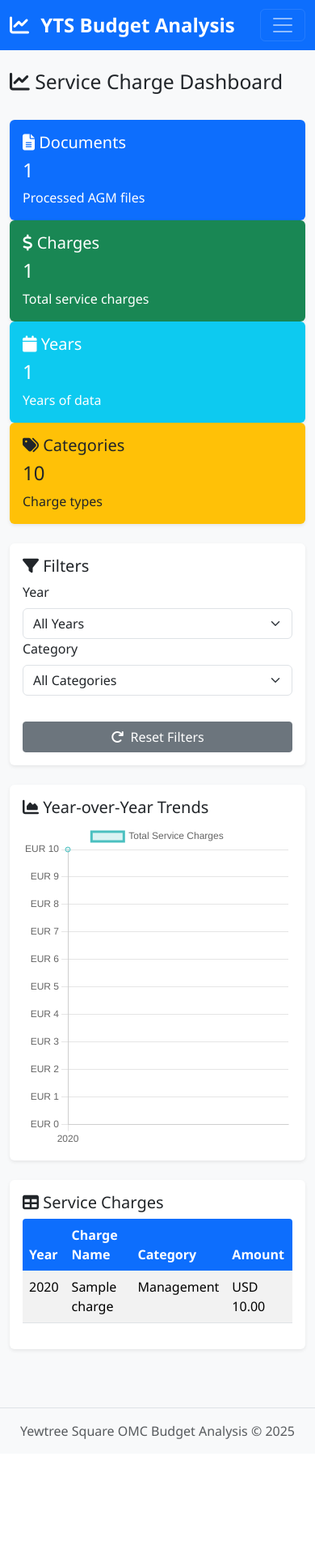
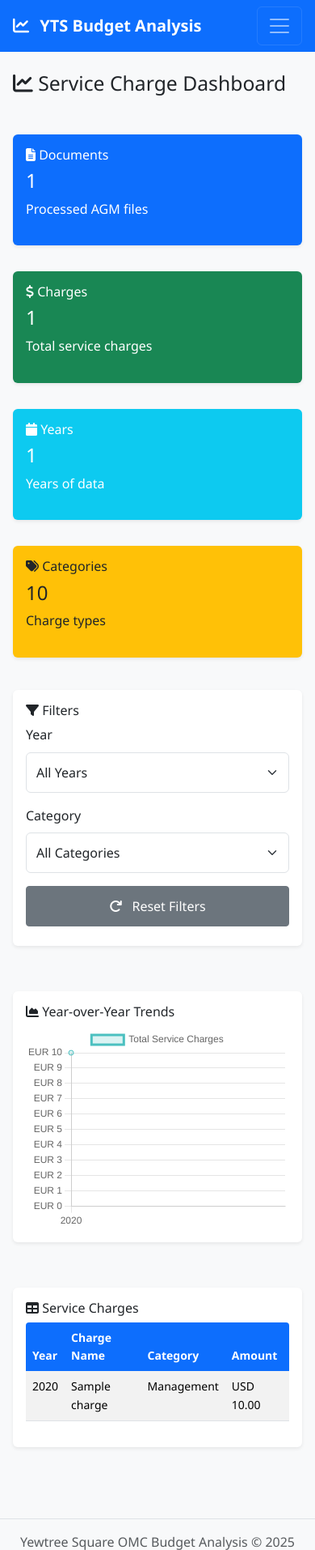
Before and after one commit to ddeveloper72/omc-financial-dasboard, a Flask app: page /dashboard in a window 390 px wide. Shown: the top 1914 px of the page at 81% size. Before the commit the page ends 1777 px from the top, so only its background shows below. Run offline with Flask 3, Linux system fonts and the light colour scheme; data comes from the database, SQL or seed files in the repository; tables that the repository leaves empty hold one stand-in row (values such as "Sample post").

Commit message:
Implement mobile-first UI/UX design improvements
- Add mobile-first responsive design with proper breakpoints (320px-1920px)
- Implement touch-friendly elements (44x44px minimum targets)
- Add responsive typography (16px base, scalable headings)
- Optimize buttons for mobile (full-width stacking, proper padding)
- Improve responsive grid with mobile-first column classes
- Add mobile-optimized navigation with collapsible menu
- Reduce chart height on mobile (250px vs 400px desktop)
- Add form control improvements (44px min-height, 16px font)
- Implement progressive disclosure with optimized spacing
- Add accessibility improvements (ARIA labels, focus states)
- Update copilot instructions with mobile-first design principles

```diff
--- a/static/css/style.css
+++ b/static/css/style.css
@@ -11,6 +11,8 @@
 body {
     font-family: 'Segoe UI', Tahoma, Geneva, Verdana, sans-serif;
     background-color: #f8f9fa;
+    font-size: 16px; /* Mobile-first: minimum readable font size */
+    line-height: 1.6;
 }
 
 /* Navbar customization */
@@ -21,6 +23,29 @@ body {
 
 .navbar-brand i {
     margin-right: 0.5rem;
+}
+
+/* Mobile-optimized navigation */
+.navbar-toggler {
+    min-height: 44px; /* Touch-friendly */
+    min-width: 44px;
+    padding: 0.5rem 0.75rem;
+}
+
+.nav-link {
+    padding: 0.75rem 1rem; /* Larger touch targets */
+    min-height: 44px;
+    display: flex;
+    align-items: center;
+}
+
+@media (max-width: 992px) {
+    .navbar-collapse {
+        background-color: var(--primary-color);
+        padding: 1rem;
+        border-radius: 0.25rem;
+        margin-top: 0.5rem;
+    }
 }
 
 /* Card enhancements */
@@ -95,15 +120,42 @@ body {
     border-radius: 0.25rem;
     font-weight: 500;
     transition: all 0.2s;
+    min-height: 44px; /* Touch-friendly: minimum 44x44px target */
+    min-width: 44px;
+    padding: 0.75rem 1.5rem;
 }
 
 .btn i {
-    margin-right: 0.25rem;
+    margin-right: 0.5rem;
+}
+
+/* Mobile: Stack buttons vertically with full width */
+@media (max-width: 576px) {
+    .btn {
+        display: block;
+        width: 100%;
+        margin-bottom: 0.5rem;
+    }
+
+    .jumbotron .btn {
+        margin-right: 0;
+    }
 }
 
 /* Chart container */
 canvas {
     max-height: 400px;
+}
+
+/* Mobile: Reduce chart height for better visibility */
+@media (max-width: 576px) {
+    canvas {
+        max-height: 250px;
+    }
+
+    #trendsChart {
+        max-height: 250px !important;
+    }
 }
 
 /* Footer */
@@ -117,19 +169,113 @@ footer {
     animation: fa-spin 1s infinite linear;
 }
 
-/* Responsive adjustments */
-@media (max-width: 768px) {
+/* Mobile-first responsive adjustments */
+@media (max-width: 576px) {
+    /* Extra small devices (phones) */
+    .jumbotron {
+        padding: 2rem 1rem !important;
+    }
+
     .jumbotron h1 {
-        font-size: 2rem;
+        font-size: 1.75rem;
+    }
+
+    .jumbotron p {
+        font-size: 1rem;
+    }
+
+    .card {
+        margin-bottom: 1rem;
     }
 
     .card-body h2 {
         font-size: 1.5rem;
     }
 
-    .btn-lg {
+    .card-body h5 {
         font-size: 1rem;
-        padding: 0.5rem 1rem;
+    }
+
+    /* Stack summary cards vertically */
+    .row.mb-4 > [class*="col-"] {
+        margin-bottom: 1rem;
+    }
+
+    /* Optimize table for mobile */
+    .table-responsive {
+        font-size: 0.875rem;
+    }
+
+    .table thead {
+        font-size: 0.875rem;
+    }
+}
+
+@media (max-width: 768px) {
+    /* Small devices (tablets) */
+    .jumbotron h1 {
+        font-size: 2rem;
+    }
+
+    .navbar-brand {
+        font-size: 1.25rem;
+    }
+
+    /* Improve spacing */
+    .container-fluid {
+        padding-left: 1rem;
+        padding-right: 1rem;
+    }
+}
+
+@media (min-width: 992px) {
+    /* Large devices (desktops) */
+    .jumbotron h1 {
+        font-size: 3rem;
+    }
+}
+
+/* Form controls - mobile-friendly */
+.form-select,
+.form-control {
+    min-height: 44px; /* Touch-friendly inputs */
+    font-size: 16px; /* Prevent zoom on iOS */
+    padding: 0.75rem;
+}
+
+.form-label {
+    font-weight: 500;
+    margin-bottom: 0.5rem;
+}
+
+/* Improved spacing for mobile */
+@media (max-width: 576px) {
+    .py-4 {
+        padding-top: 1.5rem !important;
+        padding-bottom: 1.5rem !important;
+    }
+
+    .mb-4 {
+        margin-bottom: 1.5rem !important;
+    }
+
+    .mt-4 {
+        margin-top: 1.5rem !important;
+    }
+}
+
+/* Progressive disclosure - collapsible sections on mobile */
+@media (max-width: 768px) {
+    .card-body {
+        padding: 1rem;
+    }
+}
+
+/* Thumb-friendly zone - bottom action bar on mobile */
+@media (max-width: 576px) {
+    .jumbotron .btn {
+        position: relative;
+        bottom: 0;
     }
 }
 
@@ -150,3 +296,17 @@ footer {
 ::-webkit-scrollbar-thumb:hover {
     background: #555;
 }
+
+/* Accessibility improvements */
+.btn:focus,
+.form-select:focus,
+.form-control:focus {
+    outline: 2px solid var(--primary-color);
+    outline-offset: 2px;
+}
+
+/* Loading states */
+.btn:disabled {
+    cursor: not-allowed;
+    opacity: 0.6;
+}
--- a/static/js/main.js
+++ b/static/js/main.js
@@ -95,9 +95,9 @@ function debounce(func, wait) {
 }
 
 // Initialize tooltips
-document.addEventListener('DOMContentLoaded', function() {
+document.addEventListener('DOMContentLoaded', function () {
     const tooltipTriggerList = [].slice.call(document.querySelectorAll('[data-bs-toggle="tooltip"]'));
-    tooltipTriggerList.map(function(tooltipTriggerEl) {
+    tooltipTriggerList.map(function (tooltipTriggerEl) {
         return new bootstrap.Tooltip(tooltipTriggerEl);
     });
 });
--- a/templates/base.html
+++ b/templates/base.html
@@ -1,5 +1,6 @@
 <!DOCTYPE html>
 <html lang="en">
+
 <head>
     <meta charset="UTF-8">
     <meta name="viewport" content="width=device-width, initial-scale=1.0">
@@ -16,6 +17,7 @@
 
     {% block extra_css %}{% endblock %}
 </head>
+
 <body>
     <!-- Navigation -->
     <nav class="navbar navbar-expand-lg navbar-dark bg-primary">
@@ -44,7 +46,7 @@
     </nav>
 
     <!-- Main Content -->
-    <main class="container-fluid py-4">
+    <main class="container-fluid py-4 px-3 px-md-4">
         {% block content %}{% endblock %}
     </main>
 
@@ -63,4 +65,5 @@
 
     {% block extra_js %}{% endblock %}
 </body>
+
 </html>
--- a/templates/dashboard.html
+++ b/templates/dashboard.html
@@ -10,9 +10,9 @@
 </div>
 
 <!-- Summary Cards -->
-<div class="row mb-4">
-    <div class="col-md-3">
-        <div class="card bg-primary text-white">
+<div class="row mb-4 g-3">
+    <div class="col-12 col-sm-6 col-lg-3">
+        <div class="card bg-primary text-white h-100">
             <div class="card-body">
                 <h5 class="card-title">
                     <i class="fas fa-file-alt"></i> Documents
@@ -22,8 +22,8 @@
             </div>
         </div>
     </div>
-    <div class="col-md-3">
-        <div class="card bg-success text-white">
+    <div class="col-12 col-sm-6 col-lg-3">
+        <div class="card bg-success text-white h-100">
             <div class="card-body">
                 <h5 class="card-title">
                     <i class="fas fa-dollar-sign"></i> Charges
@@ -33,8 +33,8 @@
             </div>
         </div>
     </div>
-    <div class="col-md-3">
-        <div class="card bg-info text-white">
+    <div class="col-12 col-sm-6 col-lg-3">
+        <div class="card bg-info text-white h-100">
             <div class="card-body">
                 <h5 class="card-title">
                     <i class="fas fa-calendar"></i> Years
@@ -44,8 +44,8 @@
             </div>
         </div>
     </div>
-    <div class="col-md-3">
-        <div class="card bg-warning text-dark">
+    <div class="col-12 col-sm-6 col-lg-3">
+        <div class="card bg-warning text-dark h-100">
             <div class="card-body">
                 <h5 class="card-title">
                     <i class="fas fa-tags"></i> Categories
@@ -59,31 +59,33 @@
 
 <!-- Filters -->
 <div class="row mb-4">
-    <div class="col-md-12">
+    <div class="col-12">
         <div class="card">
             <div class="card-body">
                 <h5 class="card-title"><i class="fas fa-filter"></i> Filters</h5>
-                <div class="row">
-                    <div class="col-md-4">
+                <div class="row g-3">
+                    <div class="col-12 col-md-4">
                         <label for="yearFilter" class="form-label">Year</label>
-                        <select id="yearFilter" class="form-select" onchange="applyFilters()">
+                        <select id="yearFilter" class="form-select" onchange="applyFilters()"
+                            aria-label="Filter by year">
                             <option value="">All Years</option>
                             {% for year in stats.years_available %}
                             <option value="{{ year[0] }}">{{ year[0] }}</option>
                             {% endfor %}
                         </select>
                     </div>
-                    <div class="col-md-4">
+                    <div class="col-12 col-md-4">
                         <label for="categoryFilter" class="form-label">Category</label>
-                        <select id="categoryFilter" class="form-select" onchange="applyFilters()">
+                        <select id="categoryFilter" class="form-select" onchange="applyFilters()"
+                            aria-label="Filter by category">
                             <option value="">All Categories</option>
                             {% for category in stats.categories %}
                             <option value="{{ category.id }}">{{ category.name }}</option>
                             {% endfor %}
                         </select>
                     </div>
-                    <div class="col-md-4">
-                        <label class="form-label">&nbsp;</label>
+                    <div class="col-12 col-md-4">
+                        <label class="form-label d-none d-md-block">&nbsp;</label>
                         <button class="btn btn-secondary w-100" onclick="resetFilters()">
                             <i class="fas fa-redo"></i> Reset Filters
                         </button>
@@ -147,7 +149,7 @@
     let trendsChart;
 
     // Load data on page load
-document.addEventListener('DOMContentLoaded', function() {
+    document.addEventListener('DOMContentLoaded', function () {
         loadTrends();
         loadCharges();
     });
@@ -181,7 +183,7 @@ function loadTrends() {
                             y: {
                                 beginAtZero: true,
                                 ticks: {
-                                callback: function(value) {
+                                    callback: function (value) {
                                         return 'EUR ' + value.toLocaleString();
                                     }
                                 }
@@ -190,7 +192,7 @@ function loadTrends() {
                         plugins: {
                             tooltip: {
                                 callbacks: {
-                                label: function(context) {
+                                    label: function (context) {
                                         return 'EUR ' + context.parsed.y.toLocaleString();
                                     }
                                 }
```
Also changed, not shown: templates/index.html (+12 -9 lines). Lines whose indentation alone changed are shown as unchanged.
